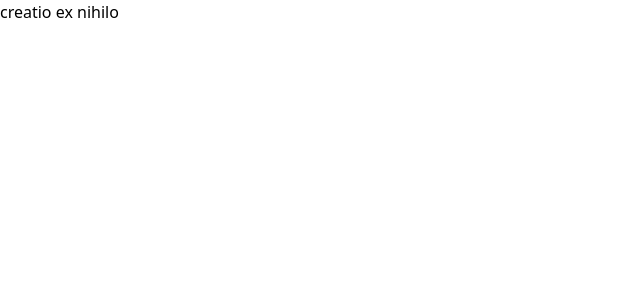
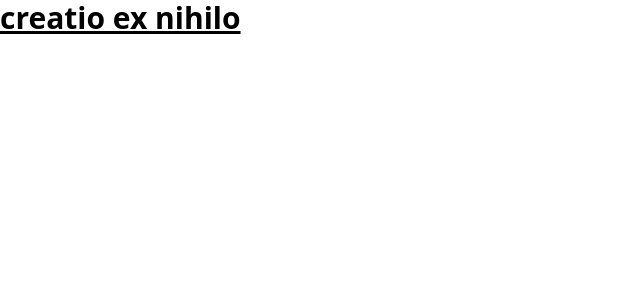
Before and after one commit to CatMe0w/fursuit.catme0w.org, a Svelte app: page / in a window 1280 px wide. Shown: the top 300 px of the page, without its empty margins (0-640 px from the left). Built offline with nearby package versions, Linux system fonts and the light colour scheme.

Commit message:
Update tailwind scope

```diff
--- a/tailwind.config.js
+++ b/tailwind.config.js
@@ -1,5 +1,10 @@
 module.exports = {
-  content: ['./src/**/*.{html,js,ts,svelte}'],
+  content: [
+    './public/index.html',
+    './public/browse.html',
+    './public/download.html',
+    './src/**/*.{html,js,ts,svelte}'
+  ],
   theme: {
     extend: {},
   },
```
